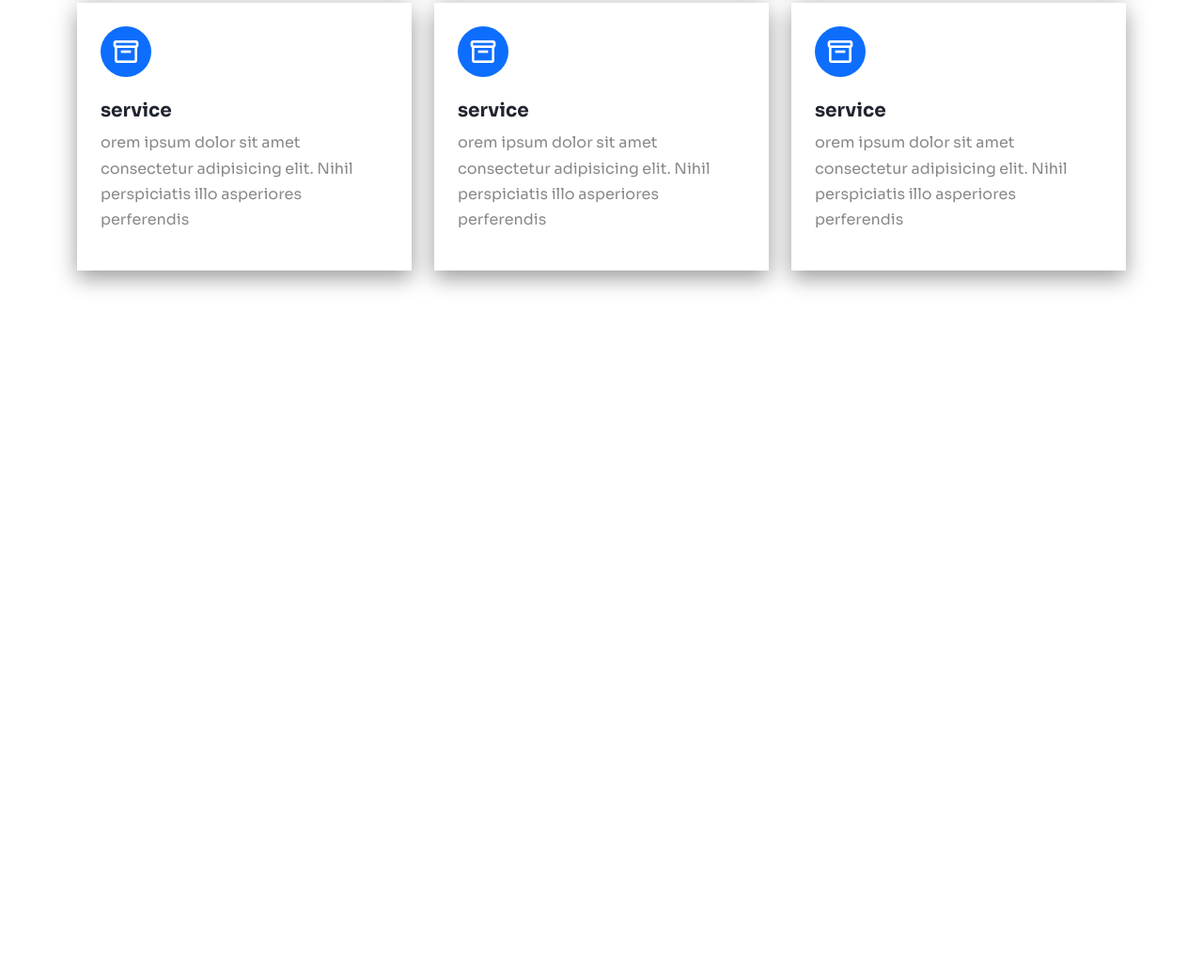
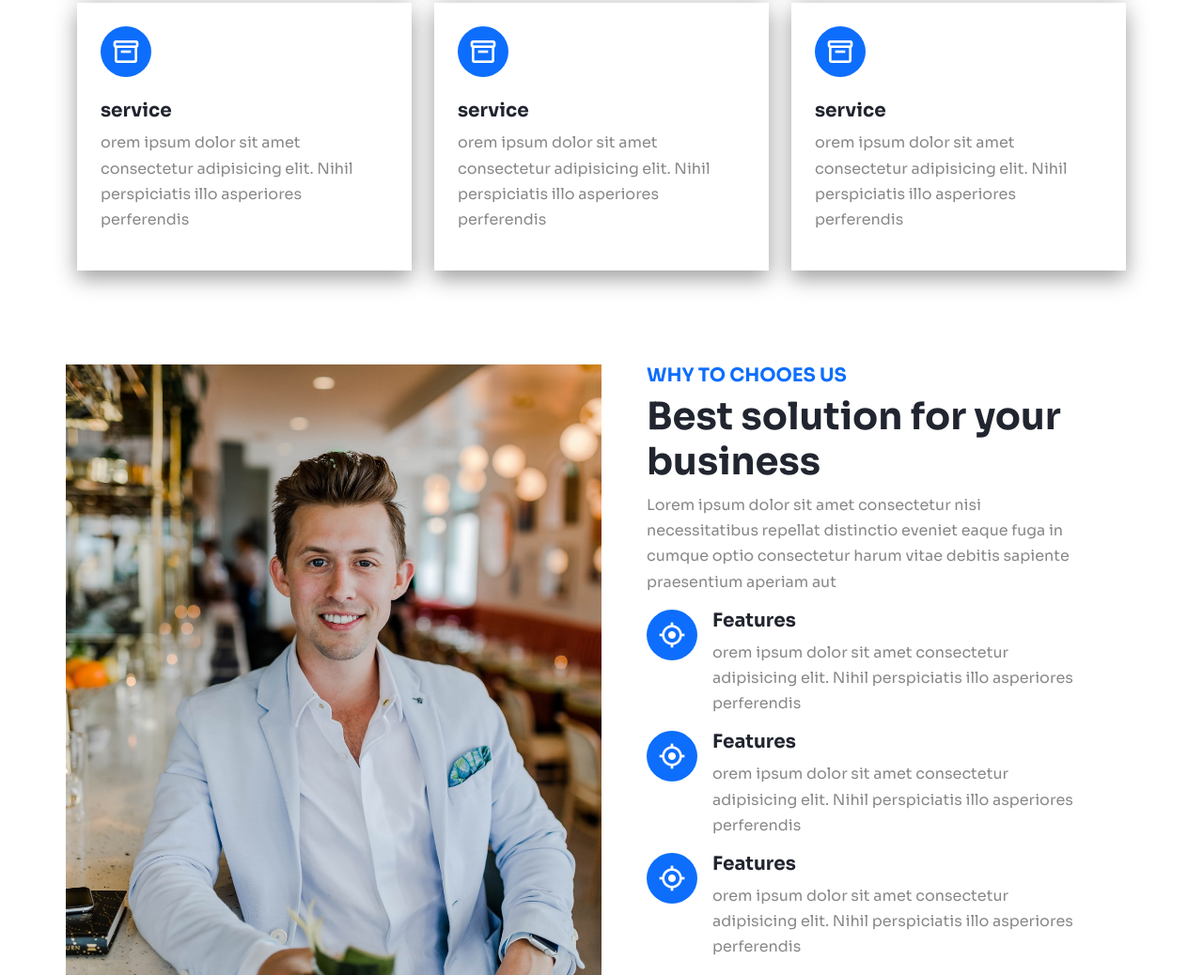
Before and after one commit to Omarfaruq027/kreatives, a plain HTML site: page index.html in a window 1280 px wide. Shown: the part 1495-2533 px from the top of the page at 94% size. Before the commit the page ends 1883 px from the top, so only its background shows below. Drawn offline with nearby package versions, Linux system fonts and the light colour scheme.

Commit message:
features

```diff
--- a/css/style.css
+++ b/css/style.css
@@ -5,15 +5,18 @@
   --body: #888888;
   --box-shadow: 0 8px 22px rgb(0, 0, 0, 0.4);
 }
+
 * {
   margin: 0;
   padding: 0;
 }
+
 body {
   font-family: sora, "sans-serif";
   line-height: 1.7;
   color: var(--body);
 }
+
 h1,
 h2,
 h3,
@@ -24,11 +27,14 @@ display-4 {
   color: var(--dark);
   font-weight: 700;
 }
+
 a {
   color: var(--dark);
   text-decoration: none;
 }
+
 /* header */
+
 .navbar {
   box-shadow: var(--body);
 }
@@ -36,16 +42,20 @@ a {
 .navbar .logo {
   width: 160px;
 }
+
 .navbar .nav-link {
   font-size: 15px;
   font-weight: 700;
 }
+
 .btn {
   border-radius: 0;
   border-width: 2px;
   padding: 10px 15px;
 }
+
 /* banner */
+
 .banner {
   background-image: url(../img/cover.jpg);
   background-position: center;
@@ -54,6 +64,7 @@ a {
   position: relative;
   z-index: 2;
 }
+
 .banner::after {
   content: "";
   width: 100%;
@@ -64,20 +75,24 @@ a {
   background-color: rgba(41, 37, 37, 0.7);
   z-index: -1;
 }
+
 #services {
   padding-top: 100px;
   padding-bottom: 100px;
 }
+
 .card-effect {
   box-shadow: var(--box-shadow);
   background-color: #fff;
   padding: 25px;
   transition: all 0.35s ease;
 }
+
 .card-effect:hover {
   box-shadow: none;
   transform: translateY(5px);
 }
+
 .box-icon {
   width: 54px;
   height: 54px;
@@ -88,4 +103,19 @@ a {
   background-color: var(--primary);
   font-size: 32px;
   border-radius: 100px;
+  flex: none;
 }
+
+/* features */
+
+.features {
+  padding-top: 100px;
+  padding-bottom: 100px;
+}
+
+.col-img {
+  background-image: url(../img/cover2.jpg);
+  background-position: center;
+  background-size: cover;
+  min-height: 500px;
+}
--- a/index.html
+++ b/index.html
@@ -1,34 +1,23 @@
 <!DOCTYPE html>
 <html lang="en">
+
 <head>
     <meta charset="UTF-8" />
     <meta http-equiv="X-UA-Compatible" content="IE=edge" />
     <meta name="viewport" content="width=device-width, initial-scale=1.0" />
     <link href='https://unpkg.com/boxicons@2.1.4/css/boxicons.min.css' rel='stylesheet'>
-    <link
-      href="https://cdn.jsdelivr.net/npm/bootstrap@5.0.2/dist/css/bootstrap.min.css"
-      rel="stylesheet"
-    />
+    <link href="https://cdn.jsdelivr.net/npm/bootstrap@5.0.2/dist/css/bootstrap.min.css" rel="stylesheet" />
     <link rel="stylesheet" href="css/style.css" />
     <title>kreatives</title>
 </head>
+
 <body>
     <!-- navbar start -->
     <header class="sticky-top">
         <nav class="navbar navbar-expand-lg navbar-light bg-white py-3 ">
             <div class="container">
-          <a class="navbar-brand" href="#"
-            ><img class="logo" src="./img/logo-dark.svg" alt="logo"
-          /></a>
-          <button
-            class="navbar-toggler"
-            type="button"
-            data-bs-toggle="collapse"
-            data-bs-target="#navbarNav"
-            aria-controls="navbarNav"
-            aria-expanded="false"
-            aria-label="Toggle navigation"
-          >
+                <a class="navbar-brand" href="#"><img class="logo" src="./img/logo-dark.svg" alt="logo" /></a>
+                <button class="navbar-toggler" type="button" data-bs-toggle="collapse" data-bs-target="#navbarNav" aria-controls="navbarNav" aria-expanded="false" aria-label="Toggle navigation">
                 <span class="navbar-toggler-icon"></span>
                </button>
                 <div class="collapse navbar-collapse" id="navbarNav">
@@ -64,14 +53,12 @@
     <main>
         <!-- banner section start -->
         <section class="banner ">
-       <div  class="container vh-100 d-flex align-items-center">
+            <div class="container vh-100 d-flex align-items-center">
                 <div class="row">
                     <div class="col-lg-7 mx-auto text-center">
                         <h1 class="display-4 text-white">Build robust landing pages now</h1>
                         <p class="text-white my-3">
-                Lorem ipsum dolor sit amet, consectetur adipisicing elit. Eaque
-                quia sequi eius. Quas, totam aliquid. Repudiandae reiciendis vel
-                excepturi ipsa voluptate dicta!
+                            Lorem ipsum dolor sit amet, consectetur adipisicing elit. Eaque quia sequi eius. Quas, totam aliquid. Repudiandae reiciendis vel excepturi ipsa voluptate dicta!
                         </p>
                         <a href="" class="btn btn-primary me-3">Get Started</a>
                         <a href="" class="btn btn-outline-light">My portfolio</a>
@@ -94,60 +81,107 @@
                     <div class="col-lg-4 col-sm-6">
                         <div class="card-effect">
                             <div class="box-icon">
-                    <i class='bx bx-box' ></i>
+                                <i class='bx bx-box'></i>
                             </div>
                             <h5 class="mt-4 mb-2">service</h5>
-                    <p>orem ipsum dolor sit amet consectetur adipisicing elit. Nihil perspiciatis illo asperiores perferendis</p></div>
+                            <p>orem ipsum dolor sit amet consectetur adipisicing elit. Nihil perspiciatis illo asperiores perferendis</p>
+                        </div>
                     </div>
                     <div class="col-lg-4 col-sm-6">
                         <div class="card-effect">
                             <div class="box-icon">
-                    <i class='bx bx-box' ></i>
+                                <i class='bx bx-box'></i>
                             </div>
                             <h5 class="mt-4 mb-2">service</h5>
-                    <p>orem ipsum dolor sit amet consectetur adipisicing elit. Nihil perspiciatis illo asperiores perferendis</p></div>
+                            <p>orem ipsum dolor sit amet consectetur adipisicing elit. Nihil perspiciatis illo asperiores perferendis</p>
+                        </div>
                     </div>
                     <div class="col-lg-4 col-sm-6">
                         <div class="card-effect">
                             <div class="box-icon">
-                    <i class='bx bx-box' ></i>
+                                <i class='bx bx-box'></i>
                             </div>
                             <h5 class="mt-4 mb-2">service</h5>
-                    <p>orem ipsum dolor sit amet consectetur adipisicing elit. Nihil perspiciatis illo asperiores perferendis</p></div>
+                            <p>orem ipsum dolor sit amet consectetur adipisicing elit. Nihil perspiciatis illo asperiores perferendis</p>
+                        </div>
                     </div>
                     <div class="col-lg-4 col-sm-6">
                         <div class="card-effect">
                             <div class="box-icon">
-                    <i class='bx bx-box' ></i>
+                                <i class='bx bx-box'></i>
                             </div>
                             <h5 class="mt-4 mb-2">service</h5>
-                    <p>orem ipsum dolor sit amet consectetur adipisicing elit. Nihil perspiciatis illo asperiores perferendis</p></div>
+                            <p>orem ipsum dolor sit amet consectetur adipisicing elit. Nihil perspiciatis illo asperiores perferendis</p>
+                        </div>
                     </div>
                     <div class="col-lg-4 col-sm-6">
                         <div class="card-effect">
                             <div class="box-icon">
-                    <i class='bx bx-box' ></i>
+                                <i class='bx bx-box'></i>
                             </div>
                             <h5 class="mt-4 mb-2">service</h5>
-                    <p>orem ipsum dolor sit amet consectetur adipisicing elit. Nihil perspiciatis illo asperiores perferendis</p></div>
+                            <p>orem ipsum dolor sit amet consectetur adipisicing elit. Nihil perspiciatis illo asperiores perferendis</p>
+                        </div>
                     </div>
                     <div class="col-lg-4 col-sm-6">
                         <div class="card-effect">
                             <div class="box-icon">
-                    <i class='bx bx-box' ></i>
+                                <i class='bx bx-box'></i>
                             </div>
                             <h5 class="mt-4 mb-2">service</h5>
-                    <p>orem ipsum dolor sit amet consectetur adipisicing elit. Nihil perspiciatis illo asperiores perferendis</p></div>
+                            <p>orem ipsum dolor sit amet consectetur adipisicing elit. Nihil perspiciatis illo asperiores perferendis</p>
+                        </div>
                     </div>
                 </div>
             </div>
         </section>
+        <!-- service section end -->
+        <!-- feature section start -->
+        <section id="features " class="container">
+            <div class="row ">
+                <div class="col-lg-6 col-md-12 col-img "></div>
+                <div class="col-lg-6 col-md-12 px-5 ">
+                    <h5 class="text-primary ">WHY TO CHOOES US</h5>
+                    <h1>Best solution for your business</h1>
+                    <p>Lorem ipsum dolor sit amet consectetur nisi necessitatibus repellat distinctio eveniet eaque fuga in cumque optio consectetur harum vitae debitis sapiente praesentium aperiam aut</p>
+                    <div class="d-flex">
+                        <div class="box-icon">
+                            <i class='bx bx-target-lock'></i>
+                        </div>
+                        <div class="px-3">
+                            <h5 class="">Features</h5>
+                            <p>orem ipsum dolor sit amet consectetur adipisicing elit. Nihil perspiciatis illo asperiores perferendis</p>
+                        </div>
+                    </div>
+                    <div class="d-flex">
+                        <div class="box-icon">
+                            <i class='bx bx-target-lock'></i>
+                        </div>
+                        <div class="px-3">
+                            <h5 class="">Features</h5>
+                            <p>orem ipsum dolor sit amet consectetur adipisicing elit. Nihil perspiciatis illo asperiores perferendis</p>
+                        </div>
+                    </div>
+                    <div class="d-flex">
+                        <div class="box-icon">
+                            <i class='bx bx-target-lock'></i>
+                        </div>
+                        <div class="px-3">
+                            <h5 class="">Features</h5>
+                            <p>orem ipsum dolor sit amet consectetur adipisicing elit. Nihil perspiciatis illo asperiores perferendis</p>
+                        </div>
+                    </div>
+                </div>
+            </div>
 
-    <!-- service section end -->
+
+        </section>
+        <!-- feature section end -->
     </main>
 
     <footer></footer>
 
     <script src="https://cdn.jsdelivr.net/npm/bootstrap@5.0.2/dist/js/bootstrap.bundle.min.js"></script>
 </body>
+
 </html>
```
Lines whose indentation alone changed are shown as unchanged.
